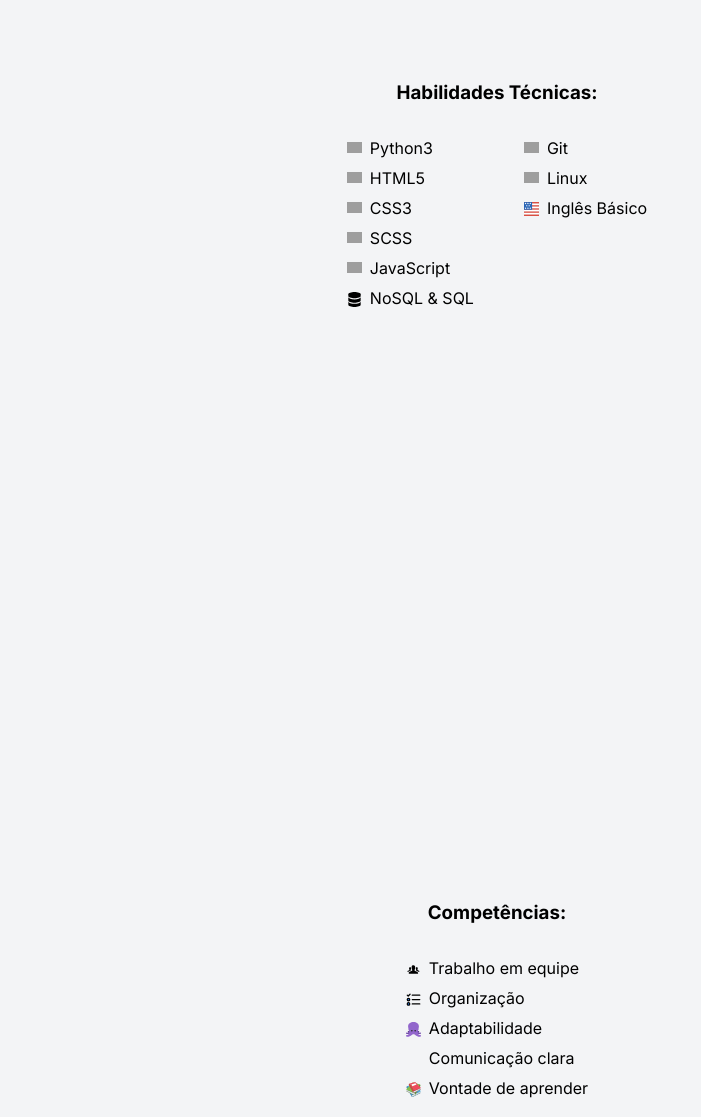
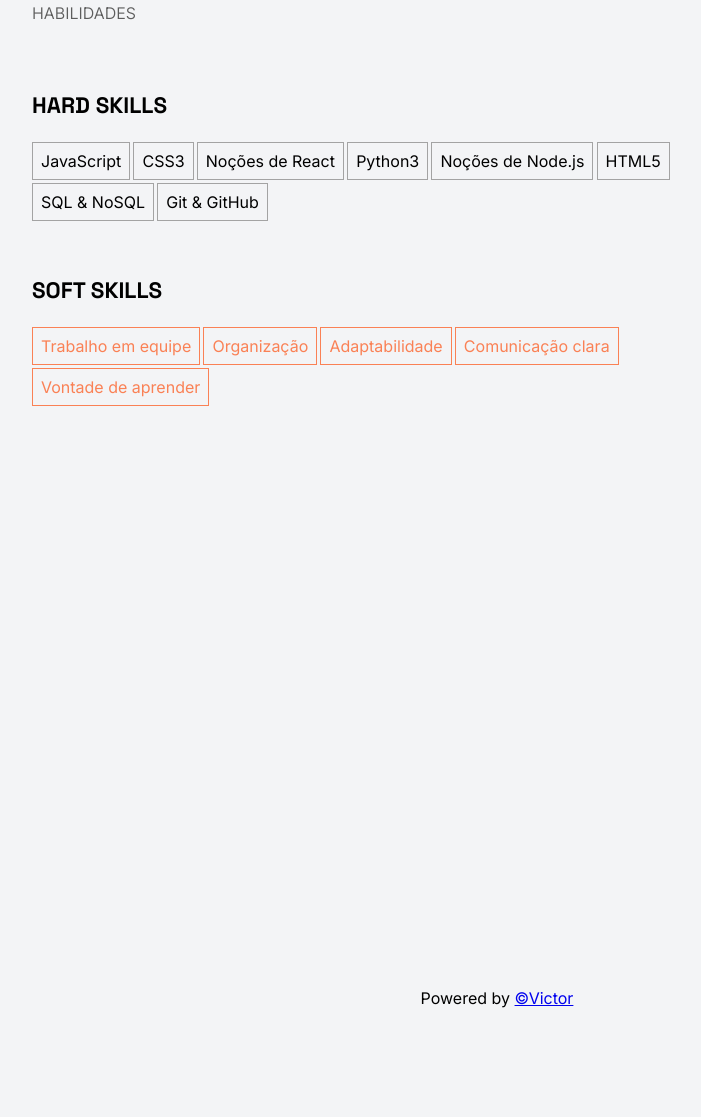
Before and after one commit to victor0710s/Portfolio, a plain HTML site: page src/index.html in a window 1280 px wide. Shown: the part 2602-3719 px from the top of the page, without its empty margins (143-844 px from the left). Drawn offline with Linux system fonts and the light colour scheme; grey boxes are pictures that could not be loaded.

Commit message:
feat: refatoracao da secao de skills

```diff
--- a/assets/styles/main.scss
+++ b/assets/styles/main.scss
@@ -16,6 +16,7 @@ html {
   font-size: 16px;
   font-family: var(--font-text);
   scroll-snap-type: y mandatory;
+  scroll-behavior: smooth;
   overflow-y: scroll;
   height: 100vh;
 }
@@ -27,7 +28,6 @@ body {
   text-decoration: none;
   background-color: var(--bg-color);
 }
-
 
 .content {
   display: flex;
@@ -45,7 +45,6 @@ body {
   scroll-snap-align: start;
   height: 100vh;
   width: 93%;
-  // border: 1px solid red; //! remover depois, somente para controle de layout
 }
 
 .bio {
@@ -112,17 +111,6 @@ body {
   }
 }
 
-.all-cards {
-  width: 60%;
-  margin: auto;
-  display: flex;
-  flex-direction: column;
-
-  p {
-    font-size: 1rem;
-  }
-}
-
 .experience {
   display: flex;
   flex-direction: column;
@@ -138,13 +126,6 @@ body {
 
   .experience-info {
     width: 100%;
-  }
-
-  #area-line {
-    width: 100%;
-    height: 1px;
-    margin: 0.75rem 0;
-    background-color: var(--border-color);
   }
 
   #area {
@@ -199,13 +180,6 @@ body {
     width: 100%;
   }
 
-  #course-line {
-    width: 100%;
-    height: 1px;
-    margin: 0.75rem 0;
-    background-color: var(--border-color);
-  }
-
   #course {
     padding: 0.5rem 0;
 
@@ -242,6 +216,13 @@ body {
   }
 }
 
+#division-line {
+  width: 100%;
+  height: 1px;
+  margin: 0.75rem 0;
+  background-color: var(--border-color);
+}
+
 #date-line {
   width: 1rem;
   height: 1px;
@@ -249,140 +230,72 @@ body {
   background-color: var(--border-color);
 }
 
-.hard-skills {
-  .card {
+.skills {
   display: flex;
-    gap: 50px;
-  }
+  flex-direction: column;
+  align-items: flex-start;
+
+  .skill-category {
+    margin: 1rem 0;
+    padding: 1rem 0;
   }
 
-.skills-left {
-  list-style: none;
-  padding: 0;
-
-  li {
-    margin-bottom: 10px;
+  h2 {
+    font-size: 1rem;
+    font-weight: 350;
+    text-transform: uppercase;
+    color: var(--lt-txt-color);
   }
 
-  li::before {
-    content: "";
-    display: inline-block;
-    width: 15px;
-    height: 15px;
-    margin-right: 8px;
-    vertical-align: middle;
-    background-size: contain;
-    background-repeat: no-repeat;
+  h3 {
+    font-size: 1.4rem;
+    font-family: var(--font-title);
+    text-transform: uppercase;
   }
 
-  .python::before {
-    background-image: url('https://cdn.jsdelivr.net/gh/devicons/devicon@latest/icons/python/python-original.svg');
+  .hard-skills {
+    div {
+      display: flex;
+      flex-wrap: wrap;
+      gap: 0.2rem;
+      width: 80%;
+
+      span {
+        padding: 0.5rem;
+        border: 1px solid var(--bar-color);
       }
 
-  .html::before {
-    background-image: url('https://cdn.jsdelivr.net/gh/devicons/devicon@latest/icons/html5/html5-original.svg');
+      :hover {
+        background-color: rgba(0, 0, 0, 0.877);
+        color: var(--bg-color);
       }
-
-  .css::before {
-    background-image: url('https://cdn.jsdelivr.net/gh/devicons/devicon@latest/icons/css3/css3-original.svg');
-  }
-
-  .scss::before {
-    background-image: url('https://cdn.jsdelivr.net/gh/devicons/devicon@latest/icons/sass/sass-original.svg');
-  }
-
-  .js::before {
-    background-image: url('https://cdn.jsdelivr.net/gh/devicons/devicon@latest/icons/javascript/javascript-original.svg');
-  }
-
-  .database::before {
-    background-image: url('../images/database-svgrepo-com.svg');
-  }
-}
-
-.skills-right {
-  list-style: none;
-  padding: 0;
-
-  li {
-    margin-bottom: 10px;
-  }
-
-  li::before {
-    content: "";
-    display: inline-block;
-    width: 15px;
-    height: 15px;
-    margin-right: 8px;
-    vertical-align: middle;
-    background-size: contain;
-    background-repeat: no-repeat;
-  }
-
-  .git::before {
-    background-image: url('https://cdn.jsdelivr.net/gh/devicons/devicon@latest/icons/git/git-original.svg');
-  }
-
-  .linux::before {
-    background-image: url('https://cdn.jsdelivr.net/gh/devicons/devicon@latest/icons/linux/linux-original.svg');
-  }
-
-  .en::before {
-    background-image: url('../images/usa-svgrepo-com.svg');
     }
   }
 
   .soft-skills {
-  .skills {
-    list-style: none;
-    padding: 0;
+    div {
+      display: flex;
+      flex-wrap: wrap;
+      gap: 0.2rem;
+      width: 80%;
+
+      span {
+        padding: 0.5rem;
+        border: 1px solid rgb(250, 129, 85);
+        color: rgb(250, 129, 85);
       }
 
-  li {
-    margin-bottom: 10px;
+      :hover {
+        background-color: rgb(250, 129, 85);
+        color: var(--bg-color);
       }
-
-  li::before {
-    content: "";
-    display: inline-block;
-    width: 15px;
-    height: 15px;
-    margin-right: 8px;
-    vertical-align: middle;
-    background-size: contain;
-    background-repeat: no-repeat;
     }
-
-  .team::before {
-    background-image: url('../images/group-svgrepo-com.svg');
-  }
-
-  .org::before {
-    background-image: url('../images/list-success-svgrepo-com.svg');
-  }
-
-  .adap::before {
-    background-image: url('../images/octopus-svgrepo-com.svg');
-  }
-
-  .communication::before {
-    background-image: url('../images/communication-5-svgrepo-com.svg');
-  }
-
-  .learn::before {
-    background-image: url('../images/books-svgrepo-com.svg');
   }
 }
 
 footer {
-  bottom: 0;
   width: 100%;
-  text-align: center;
-  margin-top: 40px;
-
-  .cp {
-    margin: 0 auto;
-  }
+  box-sizing: border-box;
 }
 
 // @media (max-width: 1800px) {
--- a/src/index.html
+++ b/src/index.html
@@ -73,7 +73,7 @@
     <section class="experience snap-section">
       <h2>Experiências</h2>
       <div class="experience-info">
-        <div id="area-line"></div>
+        <div id="division-line"></div>
         <div id="area">
           <div class="area-header">
             <h3>Analista de Suporte Júnior</h3>
@@ -91,7 +91,7 @@
             <li>Identificação, resolução e tratativa de oportunidades de melhoria nos sistemas.</li>
           </ul>
         </div>
-        <div id="area-line"></div>
+        <div id="division-line"></div>
         <div id="area">
           <div class="area-header">
             <h3>Desenvolvedor Web</h3>
@@ -108,7 +108,7 @@
             <li>Resolução de problemas.</li>
           </ul>
         </div>
-        <div id="area-line"></div>
+        <div id="division-line"></div>
         <div id="area">
           <div class="area-header">
             <h3>Músico</h3>
@@ -128,9 +128,9 @@
       </div>
     </section>
     <section class="education snap-section">
-      <h2>Formações e cursos:</h2>
+      <h2>Formações e cursos</h2>
       <div class="education-info">
-        <div id="course-line"></div>
+        <div id="division-line"></div>
         <div id="course">
           <h3>Engenharia de Software</h3>
           <div class="course-header">
@@ -142,7 +142,7 @@
             </div>
           </div>
         </div>
-        <div id="course-line"></div>
+        <div id="division-line"></div>
         <div id="course">
           <h3>Python do Básico ao Avançado - COD3r</h3>
           <div class="course-header">
@@ -154,7 +154,7 @@
             </div>
           </div>
         </div>
-        <div id="course-line"></div>
+        <div id="division-line"></div>
         <div id="course">
           <h3>FullStack Pro</h3>
           <div class="course-header">
@@ -166,7 +166,7 @@
             </div>
           </div>
         </div>
-        <div id="course-line"></div>
+        <div id="division-line"></div>
         <div id="course">
           <h3>Curso Técnico Integrado de Edificações</h3>
           <div class="course-header">
@@ -179,42 +179,38 @@
           </div>
         </div>
     </section>
-    <section class="hard-skills snap-section">
-      <h3>Habilidades Técnicas:</h3>
-      <div class="card">
-        <ul class="skills-left">
-          <li class="python">Python3</li>
-          <li class="html">HTML5</li>
-          <li class="css">CSS3</li>
-          <li class="scss">SCSS</li>
-          <li class="js">JavaScript</li>
-          <li class="database">NoSQL & SQL</li>
-        </ul>
-        <ul class="skills-right">
-          <li class="git">Git</li>
-          <li class="linux">Linux</li>
-          <li class="en">Inglês Básico</li>
-        </ul>
+    <section class="skills snap-section">
+      <h2>Habilidades</h2>
+      <div class="hard-skills skill-category">
+        <h3>Hard Skills</h3>
+        <div>
+          <span>JavaScript</span>
+          <span>CSS3</span>
+          <span>Noções de React</span>
+          <span>Python3</span>
+          <span>Noções de Node.js</span>
+          <span>HTML5</span>
+          <span>SQL & NoSQL</span>
+          <span>Git & GitHub</span>
+        </div>
+      </div>
+      <div class="soft-skills">
+        <h3>Soft Skills</h3>
+        <div>
+          <span>Trabalho em equipe</span>
+          <span>Organização</span>
+          <span>Adaptabilidade</span>
+          <span>Comunicação clara</span>
+          <span>Vontade de aprender</span>
+        </div>
       </div>
     </section>
-    <section class="soft-skills snap-section">
-      <h3>Competências:</h3>
-      <div class="card">
-        <ul class="skills">
-          <li class="team">Trabalho em equipe</li>
-          <li class="org">Organização</li>
-          <li class="adap">Adaptabilidade</li>
-          <li class="communication">Comunicação clara</li>
-          <li class="learn">Vontade de aprender</li>
-        </ul>
-      </div>
-    </section>
-    <footer>
+    <section class="socials snap-section">
       <div class="cp">
         <p>Powered by <a href="https://github.com/victor0710s" target="_blank"
             rel="noopener noreferrer">&copy;Victor</a></p>
       </div>
-    </footer>
+    </section>
   </div>
 
   <script src="/src/script.js" defer></script>
```
Also changed, not shown: assets/styles/main.css, 1 other file. Lines whose indentation alone changed are shown as unchanged.
